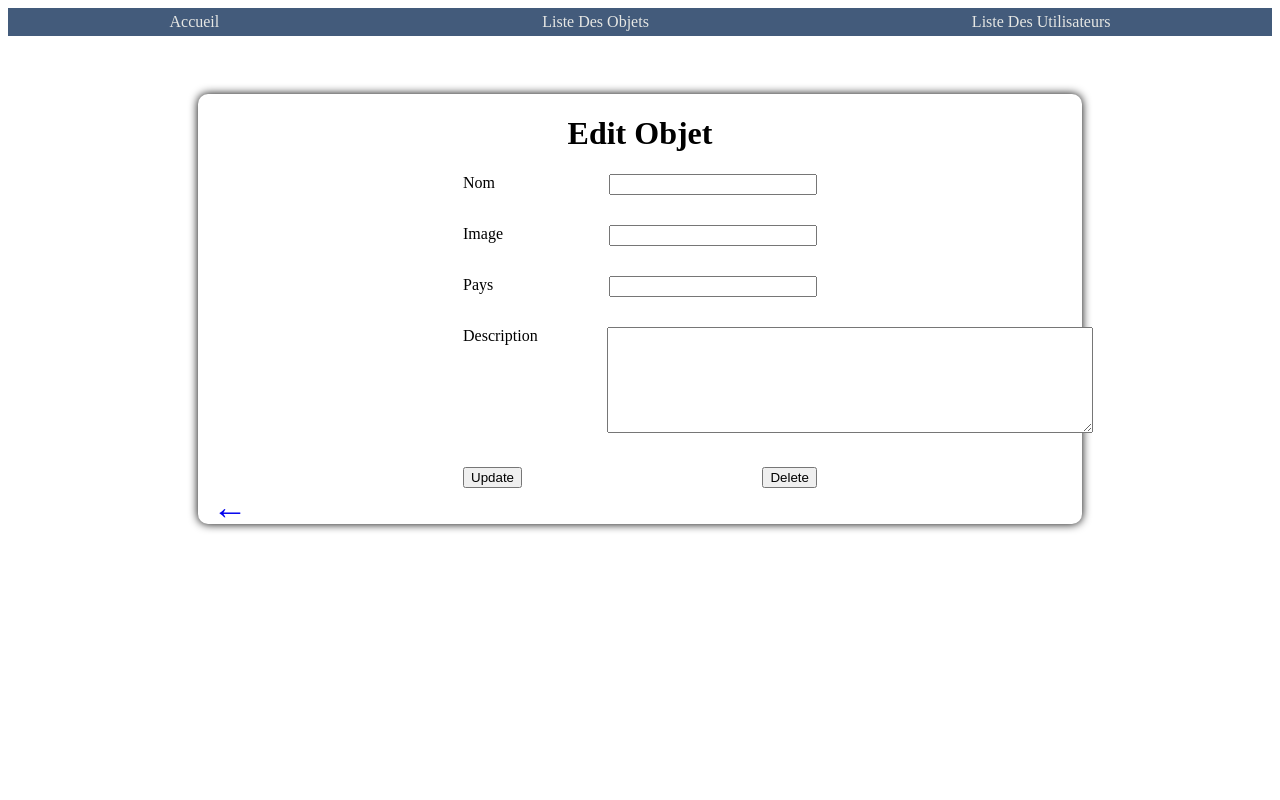
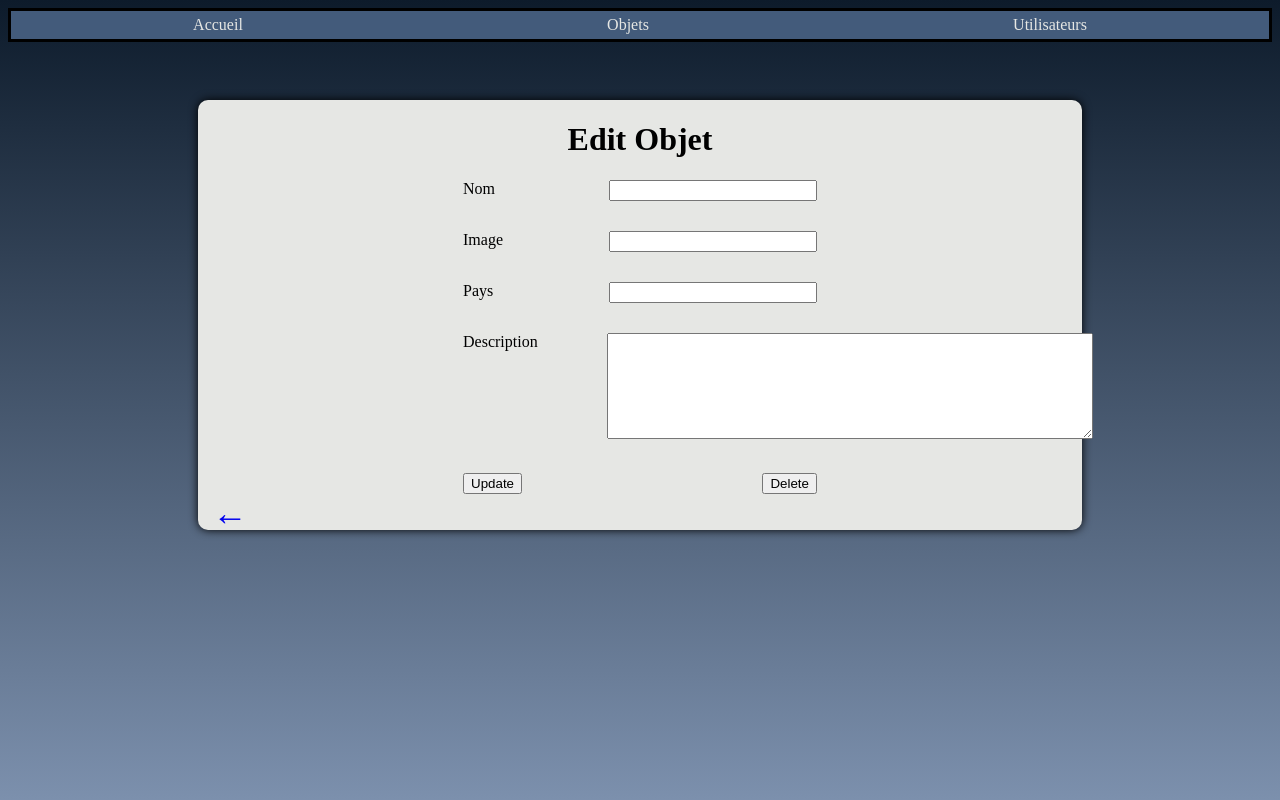
Before and after one commit to Alexis-Pel/Symfony, a Symfony app: template templates/objet/edit.html.twig in a window 1280 px wide. Run offline with Twig, Linux system fonts and the light colour scheme; the template is opened without the code that fills it, so the values that code supplies are empty; form fields are guessed from the names that the template uses; some libraries are stand-ins or nearby versions.

Commit message:
ajout css new

```diff
--- a/templates/base.html.twig
+++ b/templates/base.html.twig
@@ -17,8 +17,8 @@
     <!--{% block popUp %}{% endblock %}-->
     <div id="menuBar">
         <a class="menu" href="/">Accueil</a>
-        <a class="menu" href="/objet/">Liste Des Objets</a>
-        <a class="menu" href="/users/">Liste Des Utilisateurs</a>
+        <a class="menu" href="/objet/">Objets</a>
+        <a class="menu" href="/users/">Utilisateurs</a>
     </div>
     <br>
         {% block body %}{% endblock %}
@@ -37,6 +37,7 @@
         padding-top: 5px;
         justify-content: space-around;
         background-color: #435B7B;
+        border: solid 3px;
     }
 </style>
 
--- a/templates/objet/edit.html.twig
+++ b/templates/objet/edit.html.twig
@@ -19,6 +19,10 @@
 
 {% block style %}
     <style>
+        html{
+            height: 100%;
+            background: linear-gradient(to bottom, #0D1B2B, #7C90AD);
+        }
         #bodyEditObjet{
             display: flex;
             flex-direction: column;
@@ -26,8 +30,10 @@
             width: 70%;
             height: 430px;
             margin: 40px auto auto auto;
+            border-color: #435B7B;
             border-radius: 10px;
             box-shadow: 0px 0px 10px black;
+            background-color: #E6E7E4;
         }
         .containerFormNewObjet{
             width: 40%;
```
Also changed, not shown: templates/accueil/index.html.twig (+9 -1 lines).
